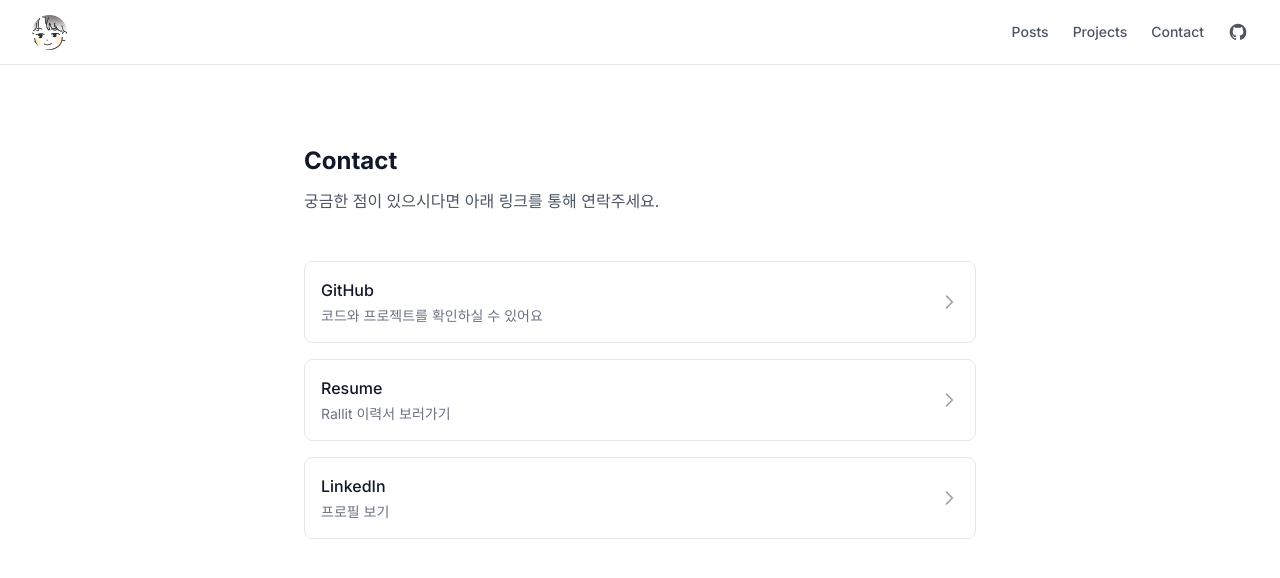
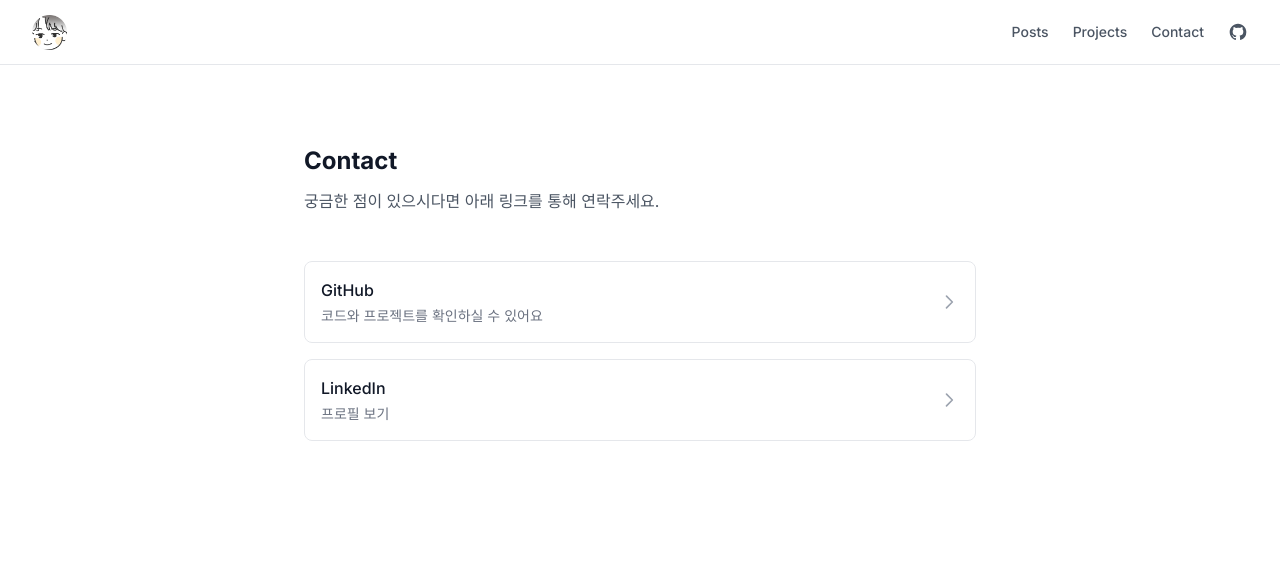
Before and after one commit to vpdls1511/ngyu-blog, a Next.js app: page /contact in a window 1280 px wide. Shown: the top 578 px of the page. Built offline with nearby package versions, Linux system fonts and the light colour scheme.

Commit message:
refactor : 컨택 수정

```diff
--- a/src/app/contact/page.tsx
+++ b/src/app/contact/page.tsx
@@ -24,13 +24,6 @@
               href="https://github.com/vpdls1511"
               description="코드와 프로젝트를 확인하실 수 있어요"
             />
-
-            <ContactLink
-              label="Resume"
-              href="https://www.rallit.com/hub/resumes/1538040/%EA%B9%80%EB%82%A8%EA%B7%9C"
-              description="Rallit 이력서 보러가기"
-            />
-
             <ContactLink
               label="LinkedIn"
               href="https://www.linkedin.com/in/%EB%82%A8%EA%B7%9C-%EA%B9%80-78b624157/"
```
